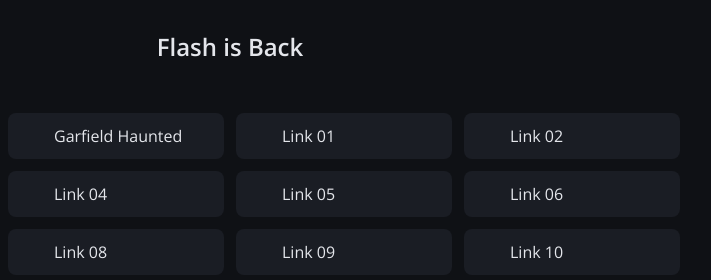
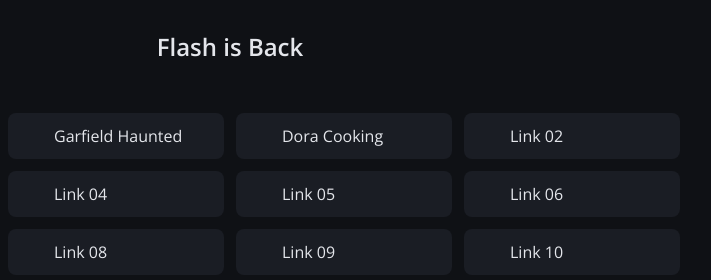
Before and after one commit to cmais/jogos, a plain HTML site: page index.html in a window 1280 px wide. Shown: the top 280 px of the page, 410-1121 px from the left. Drawn offline with nearby package versions, Linux system fonts and the light colour scheme.

Commit message:
Replace 'Link 01' with 'Dora Cooking' link

```diff
--- a/index.html
+++ b/index.html
@@ -98,7 +98,7 @@ Flash is Back
 
 <a href="https://cmais.github.io/jogos/agua.html"><span class="icon-area"><img src="icons/agua.png" class="icon"></span>Sustentabilidade</a>
 <a href="#"><span class="icon-area"></span>Garfield Haunted</a>
-<a href="#"><span class="icon-area"></span>Link 01</a>
+<a href="https://cmais.github.io/jogos/f001.html"><span class="icon-area"></span>Dora Cooking</a>
 <a href="#"><span class="icon-area"></span>Link 02</a>
 <a href="https://cmais.github.io/jogos/f003.html"><span class="icon-area"></span>Colorir Ginger</a>
 <a href="#"><span class="icon-area"></span>Link 04</a>
```
